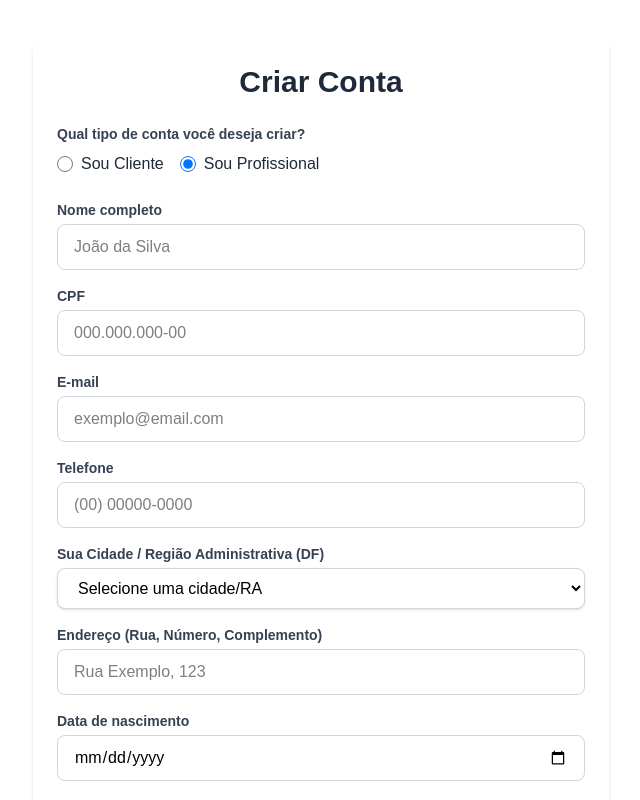
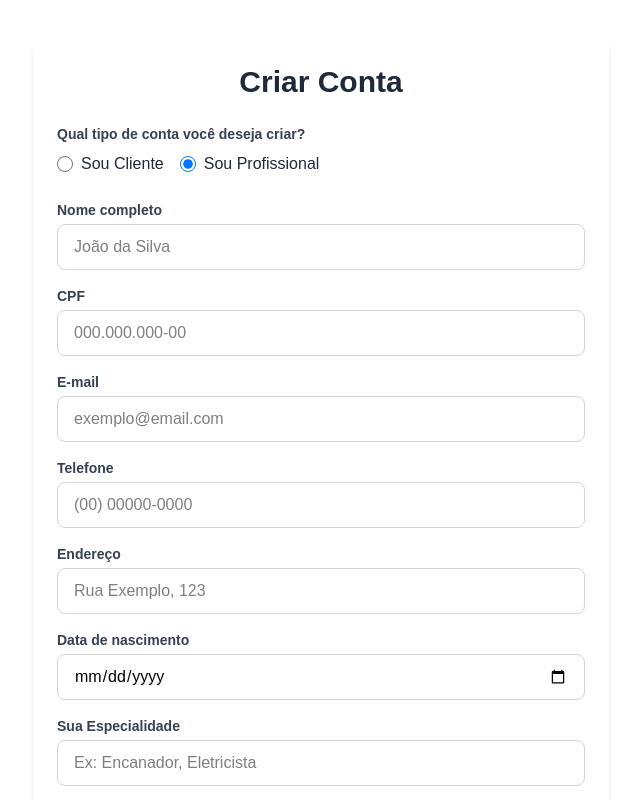
Before and after one commit to Gustavo-CS/servico-ja, a Next.js app: page /registro in a window 1280 px wide. Both pictures are taken after a click on the label "Sou Profissional". Shown: the top 800 px of the page, without its empty margins (319-959 px from the left). Built offline with nearby package versions, Linux system fonts and the light colour scheme.

Commit message:
Revert "opções fechadas no login"
This reverts commit 8963ae1d6c1ef176ac9d6949af79792d6be13593.

```diff
--- a/src/app/api/registro/route.js
+++ b/src/app/api/registro/route.js
@@ -1,7 +1,7 @@
 import { NextResponse } from 'next/server';
 import bcrypt from 'bcryptjs';
-import db from '@/infra/database.js';
-import { usuario, cliente, profissional } from '@root/drizzle/schema';
+import db from '../../../infra/database.js';
+import { usuario, cliente, profissional } from '../../../../drizzle/schema.ts';
 
 export async function POST(request) {
     try {
@@ -16,36 +16,26 @@ export async function POST(request) {
             endereco,
             dataNascimento,
             senha,
-            regiaoAdministrativa,
             especialidade
         } = data;
 
-        if (!nome || !email || !senha || !cpf || !regiaoAdministrativa) {
-            return NextResponse.json(
-                { message: "Dados essenciais (nome, email, senha, CPF, região administrativa) estão faltando." },
+        if (!nome || !email || !senha || !cpf) {
+             return NextResponse.json(
+                { message: "Dados essenciais estão faltando." },
                 { status: 400 }
             );
         }
 
-        if (userType === 'profissional' && !especialidade) {
-            return NextResponse.json(
-                { message: "Profissionais devem informar sua especialidade." },
-                { status: 400 }
-            );
-        }
-
-
         const hashedPassword = await bcrypt.hash(senha, 10);
 
         const novoUsuarioId = await db.transaction(async (tx) => {
-            const enderecoCompleto = `${endereco}, ${regiaoAdministrativa}`;
 
             const novoUsuario = await tx.insert(usuario).values({
                 nome: nome,
                 cpf: cpf.replace(/\D/g, ''),
                 email: email,
                 telefone: telefone,
-                endereco: enderecoCompleto,
+                endereco: endereco,
                 dataNascimento: dataNascimento,
                 senha: hashedPassword
             }).returning({ id: usuario.id });
--- a/src/app/registro/page.jsx
+++ b/src/app/registro/page.jsx
@@ -19,6 +19,7 @@ function EyeSlashIcon(props) {
     );
 }
 
+
 function formatarCPF(cpf) {
     const numeros = cpf.replace(/\D/g, '').slice(0, 11);
     return numeros
@@ -27,27 +28,7 @@ function formatarCPF(cpf) {
         .replace(/(\d{3})(\d{1,2})$/, '$1-$2');
 }
 
-
-const cidadesDF = [
-    '',
-    'Plano Piloto', 'Taguatinga', 'Ceilândia', 'Samambaia', 'Gama',
-    'Guará', 'Águas Claras', 'Sobradinho', 'Recanto das Emas', 'Santa Maria',
-    'Arniqueira', 'Vicente Pires', 'Lago Sul', 'Lago Norte', 'Riacho Fundo I',
-    'Riacho Fundo II', 'Cruzeiro', 'Paranoá', 'São Sebastião', 'Brazlândia'
-].sort((a, b) => a.localeCompare(b));
-
-const especialidadesComuns = [
-    '',
-    'Eletricista', 'Encanador', 'Diarista', 'Jardineiro', 'Montador de Móveis',
-    'Pedreiro', 'Pintor', 'Mecânico (Geral)', 'Chaveiro', 'Gesseiro',
-    'Instalador de Ar Condicionado', 'Vidraceiro', 'Marceneiro', 'Serralheiro',
-    'Desentupidor', 'Dedetizador', 'Tapeceiro', 'Técnico de Eletrônicos',
-    'Churrasqueiro', 'Costureira/Alfaiate'
-].sort((a, b) => a.localeCompare(b));
-
-
 export default function PaginaDeRegistro() {
-
     const [userType, setUserType] = useState('usuario');
     const [formData, setFormData] = useState({
         nome: '',
@@ -55,7 +36,6 @@ export default function PaginaDeRegistro() {
         email: '',
         telefone: '',
         endereco: '',
-        regiaoAdministrativa: '',
         dataNascimento: '',
         senha: '',
         confirmarSenha: '',
@@ -70,21 +50,8 @@ export default function PaginaDeRegistro() {
 
     const handleChange = (e) => {
         const { name, value } = e.target;
-        let newValue = value;
-
-        if (name === 'cpf') {
-            newValue = formatarCPF(value);
-        }
-
+        const newValue = name === 'cpf' ? formatarCPF(value) : value;
         setFormData({ ...formData, [name]: newValue });
-    };
-
-    const handleUserTypeChange = (e) => {
-        const newUserType = e.target.value;
-        setUserType(newUserType);
-        if (newUserType === 'usuario') {
-            setFormData(prev => ({ ...prev, especialidade: '' }));
-        }
     };
 
     const handleSubmit = async (e) => {
@@ -98,23 +65,9 @@ export default function PaginaDeRegistro() {
             return;
         }
 
-        if (!formData.regiaoAdministrativa) {
-            setError("Por favor, selecione sua Cidade/Região Administrativa.");
-            setIsLoading(false);
-            return;
-        }
-
-        if (userType === 'profissional' && !formData.especialidade) {
-            setError("Por favor, selecione uma Especialidade para o profissional.");
-            setIsLoading(false);
-            return;
-        }
-
-
         const finalData = {
             userType,
             ...formData,
-            especialidade: userType === 'profissional' ? formData.especialidade : '',
         };
 
         try {
@@ -134,8 +87,6 @@ export default function PaginaDeRegistro() {
 
             alert('Conta criada com sucesso!');
 
-            window.location.href = '/login';
-
         } catch (err) {
             setError(err.message);
         } finally {
@@ -153,11 +104,11 @@ export default function PaginaDeRegistro() {
                 <label className="block text-sm font-semibold text-gray-700 mb-2">Qual tipo de conta você deseja criar?</label>
                 <div className="flex items-center space-x-4">
                     <label className="flex items-center cursor-pointer">
-                        <input type="radio" name="userType" value="usuario" checked={userType === 'usuario'} onChange={handleUserTypeChange} className="h-4 w-4 text-indigo-600 focus:ring-indigo-500 border-gray-300" />
+                        <input type="radio" name="userType" value="usuario" checked={userType === 'usuario'} onChange={(e) => setUserType(e.target.value)} className="h-4 w-4 text-indigo-600 focus:ring-indigo-500 border-gray-300" />
                         <span className="ml-2 text-gray-800">Sou Cliente</span>
                     </label>
                     <label className="flex items-center cursor-pointer">
-                        <input type="radio" name="userType" value="profissional" checked={userType === 'profissional'} onChange={handleUserTypeChange} className="h-4 w-4 text-indigo-600 focus:ring-indigo-500 border-gray-300" />
+                        <input type="radio" name="userType" value="profissional" checked={userType === 'profissional'} onChange={(e) => setUserType(e.target.value)} className="h-4 w-4 text-indigo-600 focus:ring-indigo-500 border-gray-300" />
                         <span className="ml-2 text-gray-800">Sou Profissional</span>
                     </label>
                 </div>
@@ -185,26 +136,7 @@ export default function PaginaDeRegistro() {
                 </div>
 
                 <div className="mb-4">
-                    <label htmlFor="regiaoAdministrativa" className="block text-sm font-semibold text-gray-700 mb-1">
-                        Sua Cidade / Região Administrativa (DF)
-                    </label>
-                    <select
-                        id="regiaoAdministrativa"
-                        name="regiaoAdministrativa"
-                        value={formData.regiaoAdministrativa}
-                        onChange={handleChange}
-                        className="w-full px-4 py-2.5 border border-gray-300 rounded-lg shadow-sm focus:outline-none focus:ring-2 focus:ring-indigo-500 text-black bg-white"
-                        required
-                    >
-                        <option value="">Selecione uma cidade/RA</option>
-                        {cidadesDF.map(cidade => (
-                            <option key={cidade} value={cidade}>{cidade}</option>
-                        ))}
-                    </select>
-                </div>
-
-                <div className="mb-4">
-                    <label htmlFor="endereco" className="block text-sm font-semibold text-gray-700 mb-1">Endereço (Rua, Número, Complemento)</label>
+                    <label htmlFor="endereco" className="block text-sm font-semibold text-gray-700 mb-1">Endereço</label>
                     <input type="text" id="endereco" name="endereco" placeholder="Rua Exemplo, 123" value={formData.endereco} onChange={handleChange} className="w-full px-4 py-2.5 border border-gray-300 rounded-lg text-black" required />
                 </div>
 
@@ -215,22 +147,8 @@ export default function PaginaDeRegistro() {
 
                 {userType === 'profissional' && (
                     <div className="mb-4">
-                        <label htmlFor="especialidade" className="block text-sm font-semibold text-gray-700 mb-1">
-                            Sua Especialidade Principal
-                        </label>
-                        <select
-                            id="especialidade"
-                            name="especialidade"
-                            value={formData.especialidade}
-                            onChange={handleChange}
-                            className="w-full px-4 py-2.5 border border-gray-300 rounded-lg shadow-sm focus:outline-none focus:ring-2 focus:ring-indigo-500 text-black bg-white"
-                            required
-                        >
-                            <option value="">Selecione uma especialidade</option>
-                            {especialidadesComuns.map(esp => (
-                                <option key={esp} value={esp}>{esp}</option>
-                            ))}
-                        </select>
+                        <label htmlFor="especialidade" className="block text-sm font-semibold text-gray-700 mb-1">Sua Especialidade</label>
+                        <input type="text" id="especialidade" name="especialidade" placeholder="Ex: Encanador, Eletricista" value={formData.especialidade} onChange={handleChange} className="w-full px-4 py-2.5 border border-gray-300 rounded-lg text-black" required />
                     </div>
                 )}
 
```
Also changed, not shown: 1 other file (tests, documents, lock files or other folders).
